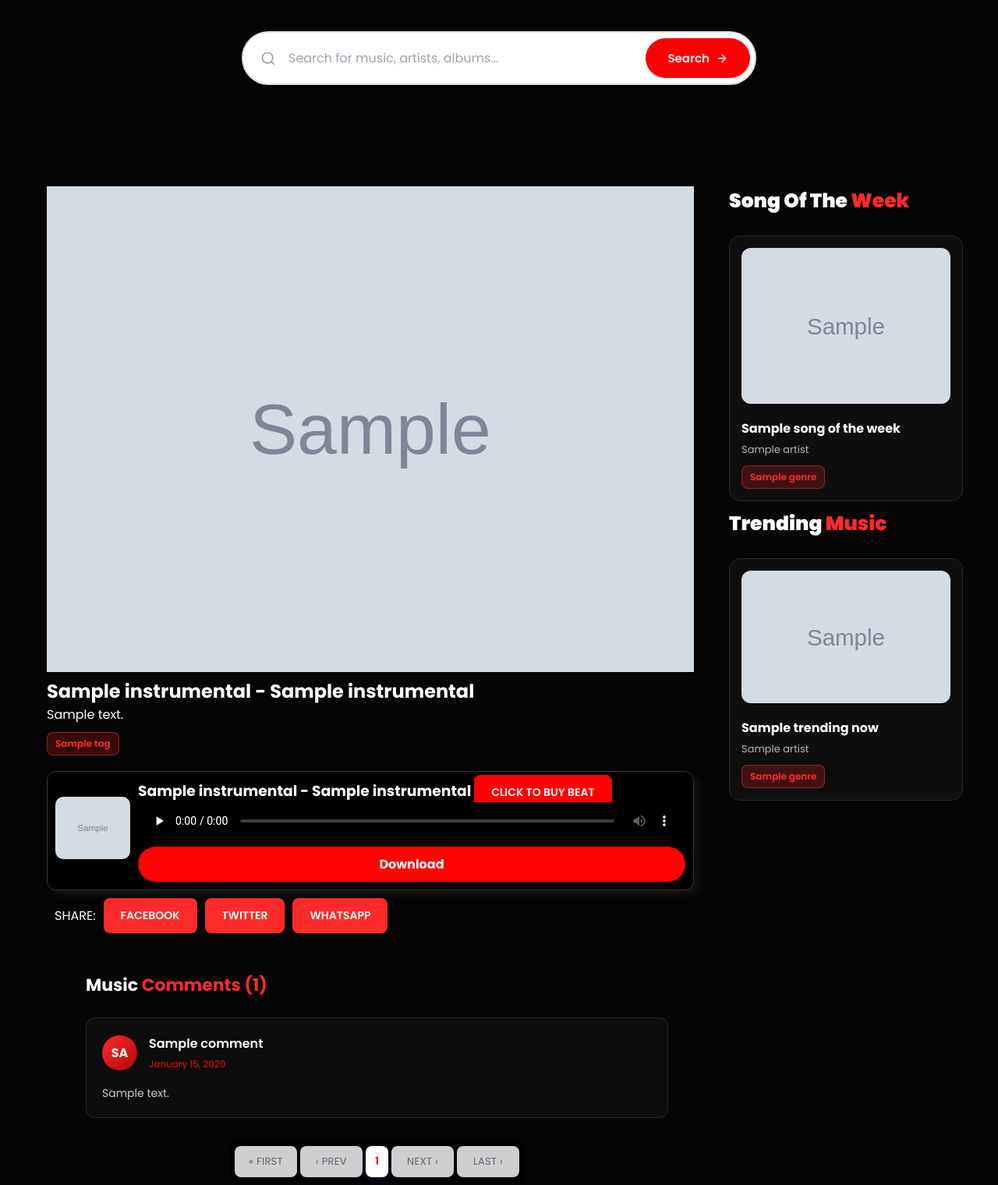
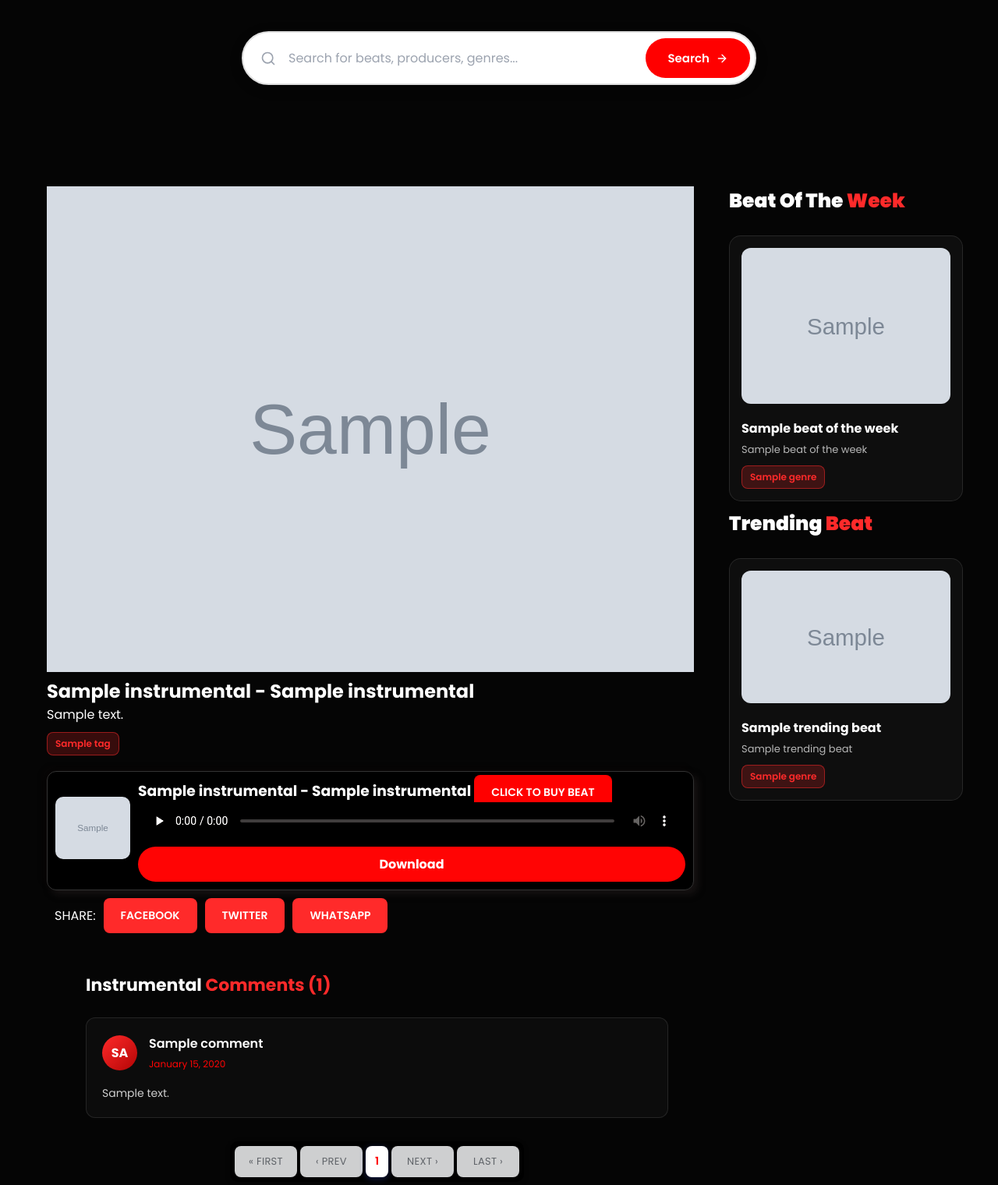
Before and after one commit to SAMUELNNAJI/NAIJA-ENTERTAINMENTS-BLOG, a Django app: template Blog/templates/blog/instrumental_detail.html in a window 1280 px wide. Shown: the part 103-1623 px from the top of the page at 78% size. Run offline with Django 5.2, Linux system fonts and the light colour scheme; the template is opened without the code that fills it: most values are stand-ins (such as "Sample title", 1, 10 or a date in 2020); grey boxes marked "Sample" are stand-in pictures.

Commit message:
corrected now

```diff
--- a/Blog/models.py
+++ b/Blog/models.py
@@ -148,6 +148,7 @@ class Instrumental(models.Model):
     title = models.CharField(max_length=200)
     producer_name = models.CharField(max_length=150, default="Unknown Producer")
     audio_file = CloudinaryField('audio', resource_type='video')
+    genre = models.CharField(max_length=100, blank=True, default="Afrobeat")
     cover_image = models.ImageField(upload_to='instrumental_images/', blank=True, null=True)
     description = models.TextField(default="No description")
     categories = models.ManyToManyField(Category, related_name='instrumental', blank=True)
@@ -184,6 +185,8 @@ class Comment(models.Model):
     music = models.ForeignKey(Music, related_name='music_comments', on_delete=models.CASCADE, null=True, blank=True)
     news = models.ForeignKey(News, related_name='news_comments', on_delete=models.CASCADE, null=True, blank=True)
     video = models.ForeignKey(Video, related_name='video_comments', on_delete=models.CASCADE, null=True, blank=True)
+    instrumental = models.ForeignKey(Instrumental, related_name='instrumental_comments', on_delete=models.CASCADE, null=True, blank=True)
+
     name = models.CharField(max_length=200)
     email = models.EmailField()
     comment = models.TextField()
@@ -196,8 +199,11 @@ class Comment(models.Model):
             return f'{self.name} commented on {self.news.title}'
         elif self.video:
             return f'{self.name} commented on {self.video.title}'
+        elif self.instrumental:
+            return f'{self.name} commented on {self.instrumental.title}'
         else:
             return f'{self.name} commented on an unknown item'
+
 
     class Meta:
         ordering = ['-created_at']
--- a/Blog/templates/blog/base.html
+++ b/Blog/templates/blog/base.html
@@ -4,6 +4,17 @@
 <head>
   <meta charset="UTF-8">
   <meta name="viewport" content="width=device-width, initial-scale=1.0">
+  {% block meta %}
+    <meta property="og:type" content="website">
+    <meta property="og:title" content="NAIJA ENTERTAINMENT">
+    <meta property="og:description" content="Discover music, instrumentals, videos and news from Naija Entertainment.">
+    <meta property="og:image" content="{% static 'images/default-share.jpg' %}">
+    <meta property="og:url" content="{{ request.build_absolute_uri|default:'' }}">
+    <meta property="og:site_name" content="NAIJA ENTERTAINMENT">
+    <meta name="twitter:card" content="summary_large_image">
+    <meta name="twitter:title" content="NAIJA ENTERTAINMENT">
+    <meta name="twitter:description" content="Discover music, instrumentals, videos and news from Naija Entertainment.">
+  {% endblock %}
   <title>{% block title %}NAIJA ENTERTAINMENT{% endblock %}</title>
   <link rel="stylesheet" href="{% static 'css/style.css' %}">
 </head>
--- a/Blog/templates/blog/instrumental_detail.html
+++ b/Blog/templates/blog/instrumental_detail.html
@@ -1,12 +1,26 @@
 
 {% extends 'blog/base.html' %}
+{% load static %}
 
 {% block title %} {{ instrumental.title }} - {{ instrumental.producer_name }}{% endblock %}
+
+{% block meta %}
+  <meta property="og:title" content="{{ instrumental.title }} - {{ instrumental.producer_name }}">
+  <meta property="og:description" content="{{ instrumental.description|truncatechars:160 }}">
+  <meta property="og:url" content="{{ request.build_absolute_uri }}">
+  <meta property="og:image" content="{% if instrumental.cover_image %}{{ instrumental.cover_image.url }}{% else %}{% static 'images/default-share.jpg' %}{% endif %}">
+  <meta property="og:site_name" content="NAIJA ENTERTAINMENT">
+  <meta property="og:type" content="music.song">
+  <meta name="twitter:card" content="summary_large_image">
+  <meta name="twitter:title" content="{{ instrumental.title }} - {{ instrumental.producer_name }}">
+  <meta name="twitter:description" content="{{ instrumental.description|truncatechars:160 }}">
+  <meta name="twitter:image" content="{% if instrumental.cover_image %}{{ instrumental.cover_image.url }}{% else %}{% static 'images/default-share.jpg' %}{% endif %}">
+{% endblock %}
 
 {% block content %}
 {% load cloudinary_ext %}
 <div class="search-container">
-    <form action="{% url 'search_music' %}" method="get" class="search-form">
+    <form action="{% url 'search_instrumental' %}" method="get" class="search-form">
       {% csrf_token %}
       <div class="search-wrapper">
         <svg class="search-icon" xmlns="http://www.w3.org/2000/svg" width="20" height="20" viewBox="0 0 24 24" fill="none" stroke="currentColor" stroke-width="2" stroke-linecap="round" stroke-linejoin="round">
@@ -15,9 +29,9 @@
         </svg>
         <input
           type="text"
-          name="search"
+          name="search_instrumental"
           class="search-input"
-          placeholder="Search for music, artists, albums..."
+          placeholder="Search for beats, producers, genres..."
           autocomplete="off"
         >
         <button type="submit" class="search-btn">
@@ -119,7 +133,7 @@
 
                  {% comment %} COMMENTS SECTION {% endcomment %}
     <div class="comments">
-        <h2 style="margin-top: 50px;">Music <span>Comments ({{ comments.count }})</span></h2>
+        <h2 style="margin-top: 50px;">Instrumental <span>Comments ({{ comments.count }})</span></h2>
 
         {% for comment in comment_page %}
         <div class="comment">
@@ -192,19 +206,19 @@
      <div class="sidebar">
 
         <div class="container">
-            <h2 class="section-title">Song Of The <span>Week</span></h2>
+            <h2 class="section-title">Beat Of The <span>Week</span></h2>
             <div class="grid">
-              {% if song_of_the_week %}
-              <a href="{% url 'music_details' song_of_the_week.pk %}">
+              {% if Beat_of_the_week %}
+              <a href="{% url 'instrumental_details' Beat_of_the_week.pk %}">
                 <div class="card">
-                  <img src="{{ song_of_the_week.cover_image.url|default:'/static/placeholder.jpg' }}" alt="{{ music.title }}" style="height: 200px;">
-                  <h3>{{ song_of_the_week.title }}</h3>
-                  <p>{{ song_of_the_week.artist|default:"Unknown Artist" }}</p>
-                  <span class="tag">{{ song_of_the_week.genre|default:"Uncategorized" }}</span>
+                  <img src="{{ Beat_of_the_week.cover_image.url }}" alt="{{ Beat_of_the_week.title }}" style="height: 200px;">
+                  <h3>{{ Beat_of_the_week.title }}</h3>
+                  <p>{{ Beat_of_the_week.producer_name|default:"Unknown Artist" }}</p>
+                  <span class="tag">{{ Beat_of_the_week.genre|default:"Uncategorized" }}</span>
                 </div>
               </a>
              {% else %}
-            <p>No song of the week selected.</p>
+            <p>No Beat of the week selected.</p>
             {% endif %}
             </div>
           </div>
@@ -212,16 +226,16 @@
 
 
         <div class="container" style="margin: 10px auto">
-            <h2 class="section-title">Trending <span>Music</span></h2>
+            <h2 class="section-title">Trending <span>Beat</span></h2>
             <div class="grid">
-                {% for items in trending_now %}
-                <a href="{% url 'music_details' items.pk %}">
-                <div class="card" style="margin-bottom: 10px;">
-                    <img src="{{ items.cover_image.url|default:'/static/placeholder.jpg' }}" alt="{{ items.title }}">
+                {% for items in Trending_Beat %}
+                <a href="{% url 'instrumental_details' items.pk %}">
+                  <div class="card">
+                    <img src="{{ items.cover_image.url }}" alt="{{ items.title }}">
                     <h3>{{ items.title }}</h3>
-                    <p>{{ items.artist|default:"Unknown Artist" }}</p>
+                    <p>{{ items.producer_name|default:"Unknown Artist" }}</p>
                     <span class="tag">{{ items.genre|default:"Uncategorized" }}</span>
-                </div>
+                  </div>
                 </a>
                 {% endfor %}
 
--- a/Blog/templates/blog/music.html
+++ b/Blog/templates/blog/music.html
@@ -1,6 +1,5 @@
 {% extends 'blog/base.html' %}
 {%block content%}
-<section class="section">
 <div class="search-container">
   <form action="{% url 'search_music' %}" method="get" class="search-form">
     {% csrf_token %}
@@ -26,6 +25,8 @@
     </div>
   </form>
 </div>
+
+<section class="section">
 
   <div class="container">
     <h2 class="section-title">Latest <span>Music</span></h2>
--- a/Blog/urls.py
+++ b/Blog/urls.py
@@ -4,7 +4,7 @@ from django.conf import settings
 from django.conf.urls.static import static
 from .views import SearchMusic
 from .views import SearchNews
-from .views import SearchVideo
+from .views import SearchVideo, searchInstrumental
 
 
 
@@ -25,6 +25,6 @@ urlpatterns = [
     path('search/', SearchMusic.as_view(), name='search_music'),
     path('search_news/', SearchNews.as_view(), name='search_news'),
     path('search_video/', SearchVideo.as_view(), name='search_video'),
-
+    path('instrumental_search/', searchInstrumental.as_view(), name='search_instrumental'),
 
 ]+ static(settings.MEDIA_URL, document_root=settings.MEDIA_ROOT)
```
Also changed, not shown: Blog/templates/blog/instrumental_list.html (added, +56 -0 lines), Blog/templates/blog/instrumentals.html (+30 -0 lines), Blog/templates/blog/music_post.html (+12 -0 lines), Blog/templates/blog/news_details.html (+12 -1 lines), Blog/templates/blog/video_detail.html (+11 -0 lines), Blog/views.py (+43 -2 lines), Blog/migrations/0043_instrumental_genre.py (added), Blog/migrations/0044_comment_instrumental.py (added). Lines whose indentation alone changed are shown as unchanged.
